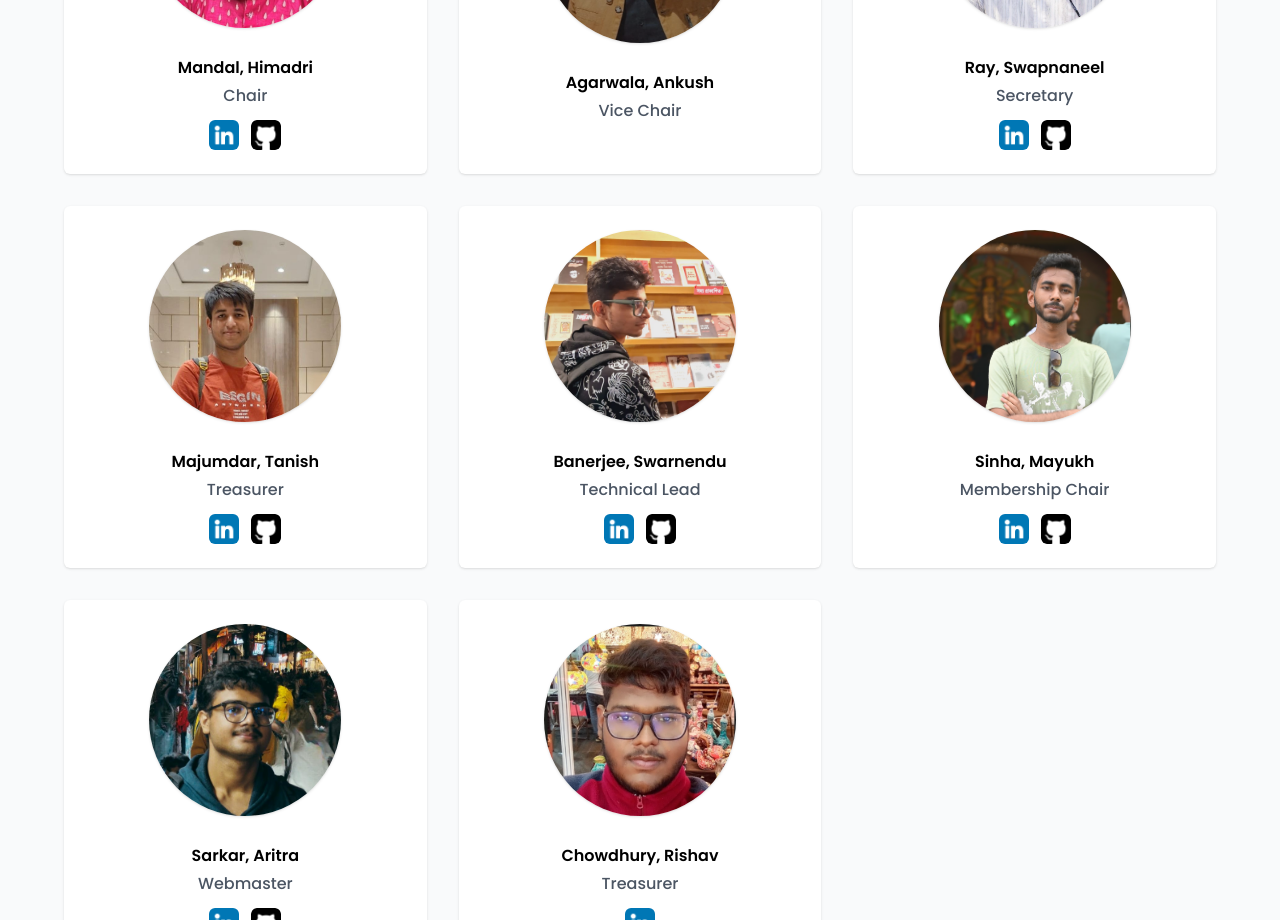
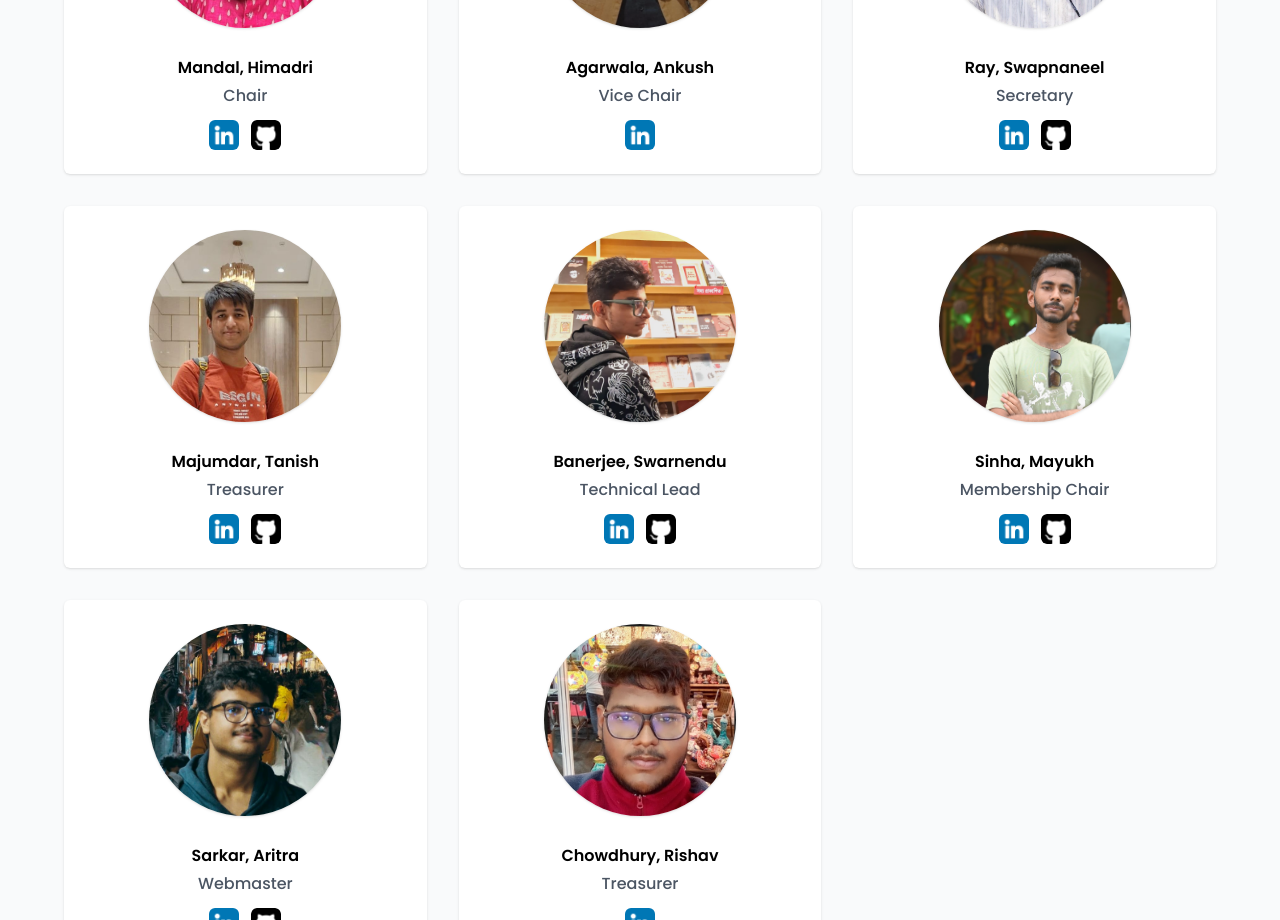
Before and after one commit to tanish35/ACM-Chapter-Club, a Next.js app: page / in a window 1280 px wide. Shown: the part 1660-2580 px from the top of the page. Built offline with nearby package versions, Linux system fonts and the light colour scheme.

Commit message:
Add ankush linkedin

```diff
--- a/data/CoreTeam.ts
+++ b/data/CoreTeam.ts
@@ -12,7 +12,7 @@ export const coreTeam: TeamMember[] = [
         lastName: "Agarwala",
         imageURL: "/team/ankush-agarwala.jpg",
         post: "Vice Chair",
-        linkedinURL: "",
+        linkedinURL: "https://www.linkedin.com/in/ankush-agarwala-6444301a8/",
         githubURL: "",
     },
     {
```
